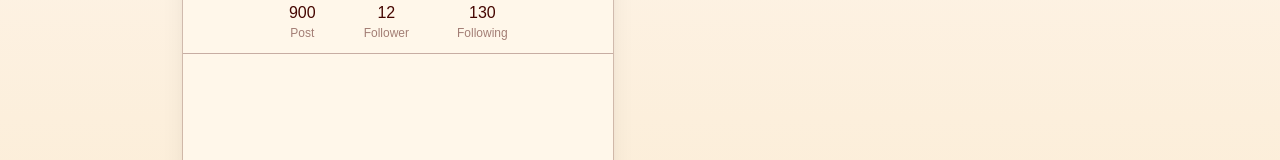
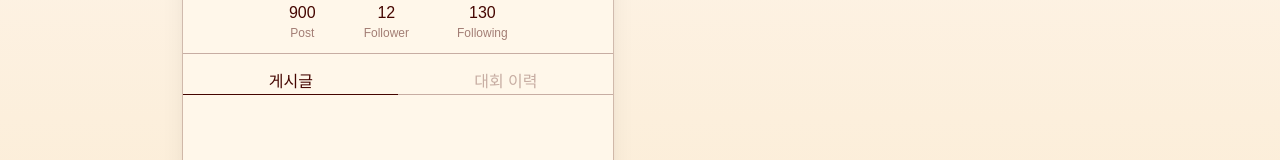
Before and after one commit to 100-hours-a-week/9_meow_fe, a React (Vite) app: page /member/1 in a window 1280 px wide. Shown: the part 282-442 px from the top of the page. Built offline with nearby package versions, Linux system fonts and the light colour scheme; no server answers; a web font is replaced by a local one.

Commit message:
feat: ProfileTab 컴포넌트 구현
- 게시글/대회이력 바꿀 수 있는 Tab 컴포넌트 구현

```diff
--- a/src/components/pages/MemberPage/ProfileSummary.tsx
+++ b/src/components/pages/MemberPage/ProfileSummary.tsx
@@ -2,6 +2,7 @@ import { Button } from "@/components/ui/button";
 import MemberInfoSummary from "./ProfileSummary/MemberInfoSummary";
 import { ApiAnimalType } from "@/types/animal";
 import ProfileInfo from "./ProfileSummary/ProfileInfo";
+import ProfileTab from "./ProfileSummary/ProfileTab";
 
 interface IProfileSummary {
   memberId: number;
@@ -27,6 +28,7 @@ export default function ProfileSummary({ memberId }: IProfileSummary) {
         </Button>
       </div>
       <ProfileInfo postCount={900} followerCount={12} followingCount={130} />
+      <ProfileTab />
     </div>
   );
 }
--- /dev/null
+++ b/src/components/pages/MemberPage/ProfileSummary/ProfileTab.tsx
@@ -0,0 +1,32 @@
+import { useState } from "react";
+
+type TTab = "post" | "event";
+
+export default function ProfileTab() {
+  const [selectedTab, setSelectedTab] = useState<TTab>("post");
+
+  return (
+    <div className="w-full flex flex-row">
+      <button
+        className={`w-full border-b border-foreground ${
+          selectedTab === "post"
+            ? "border-foreground text-foreground"
+            : "border-foreground/30 text-foreground/30"
+        }`}
+        onClick={() => setSelectedTab("post")}
+      >
+        게시글
+      </button>
+      <button
+        className={`w-full border-b border-foreground ${
+          selectedTab === "event"
+            ? "border-foreground text-foreground"
+            : "border-foreground/30 text-foreground/30"
+        }`}
+        onClick={() => setSelectedTab("event")}
+      >
+        대회 이력
+      </button>
+    </div>
+  );
+}
```
